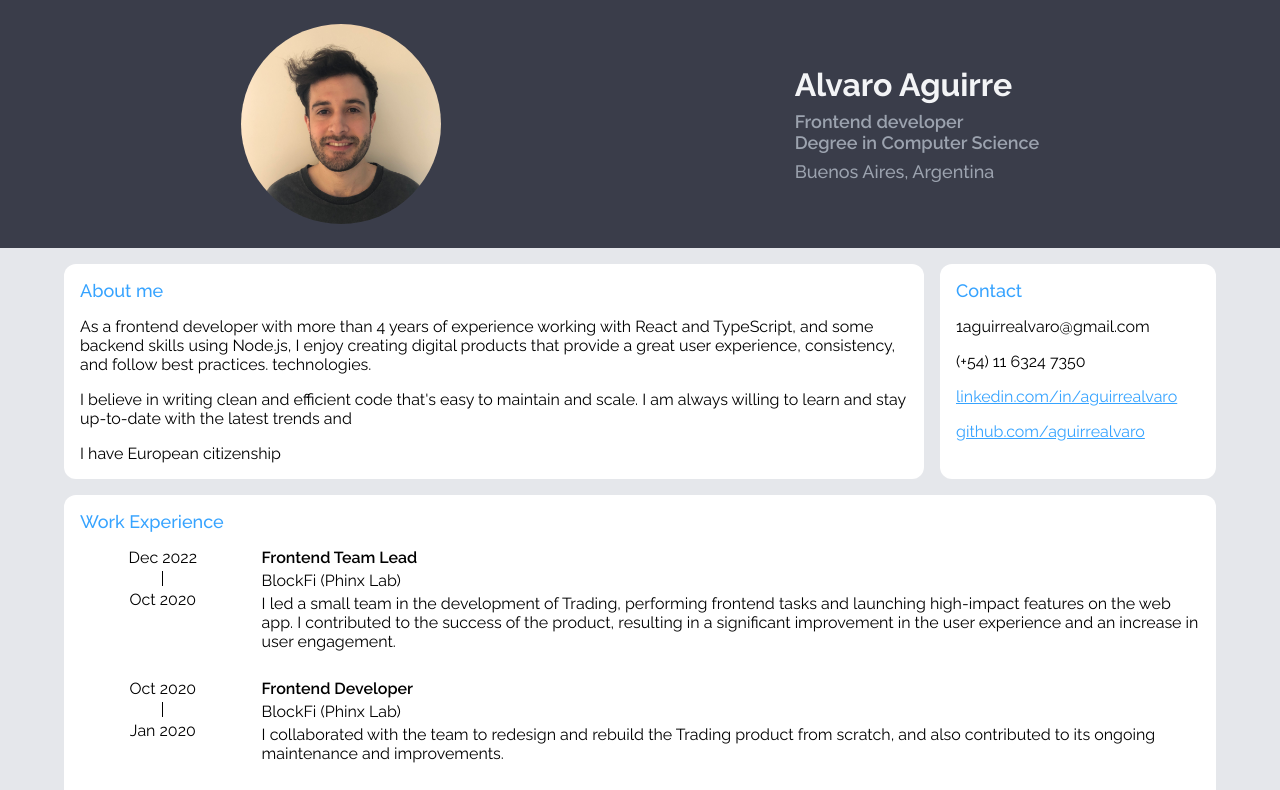
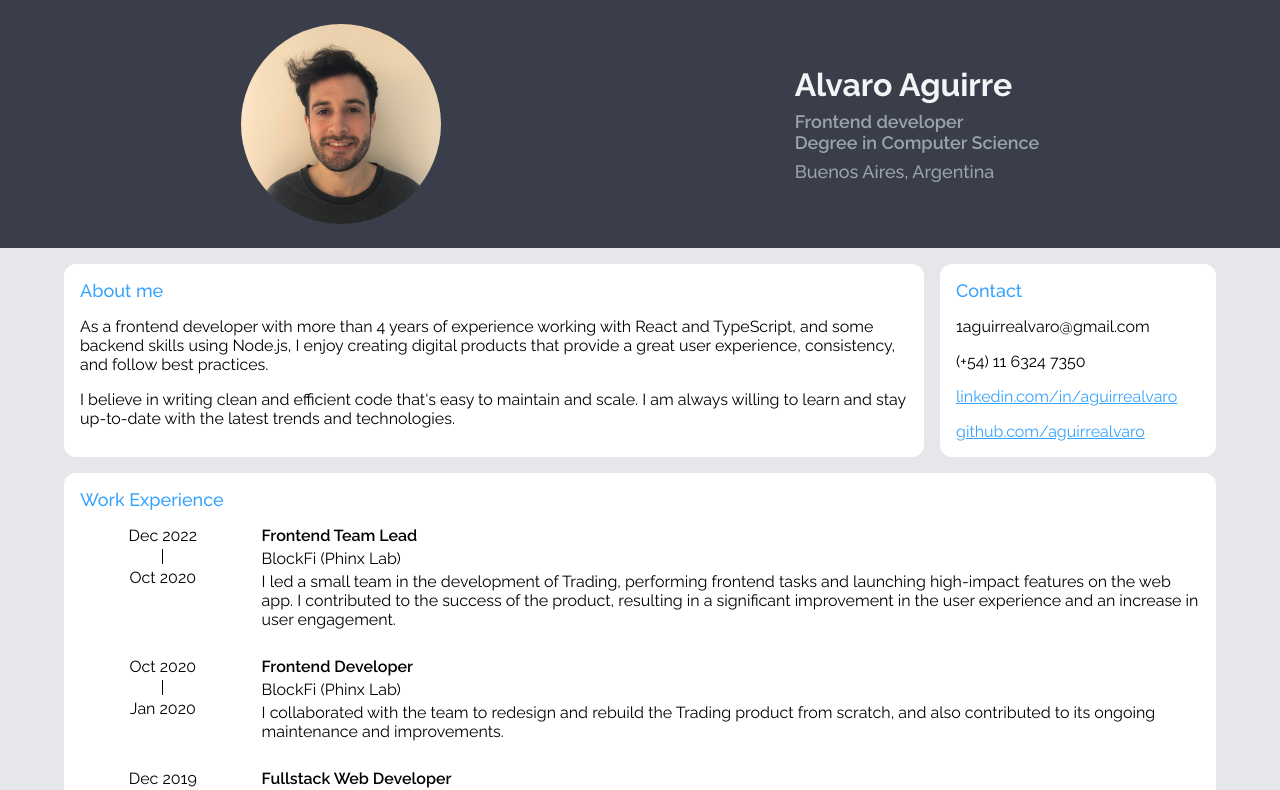
Before and after one commit to aguirrealvaro/cv, a Next.js app: page / in a window 1280 px wide. Shown: the top 790 px of the page. Built offline with nearby package versions, Linux system fonts and the light colour scheme.

Commit message:
Fix typo on about

```diff
--- a/src/components/About/About.tsx
+++ b/src/components/About/About.tsx
@@ -11,13 +11,12 @@ export const About: FunctionComponent = () => {
           As a frontend developer with more than 4 years of experience working with React and
           TypeScript, and some backend skills using Node.js, I enjoy creating digital products
           that provide a great user experience, consistency, and follow best practices.
-          technologies.
         </CardText>
         <CardText>
           I believe in writing clean and efficient code that&apos;s easy to maintain and scale.
           I am always willing to learn and stay up-to-date with the latest trends and
+          technologies.
         </CardText>
-        <CardText>I have European citizenship</CardText>
       </Card>
     </Container>
   );
```
